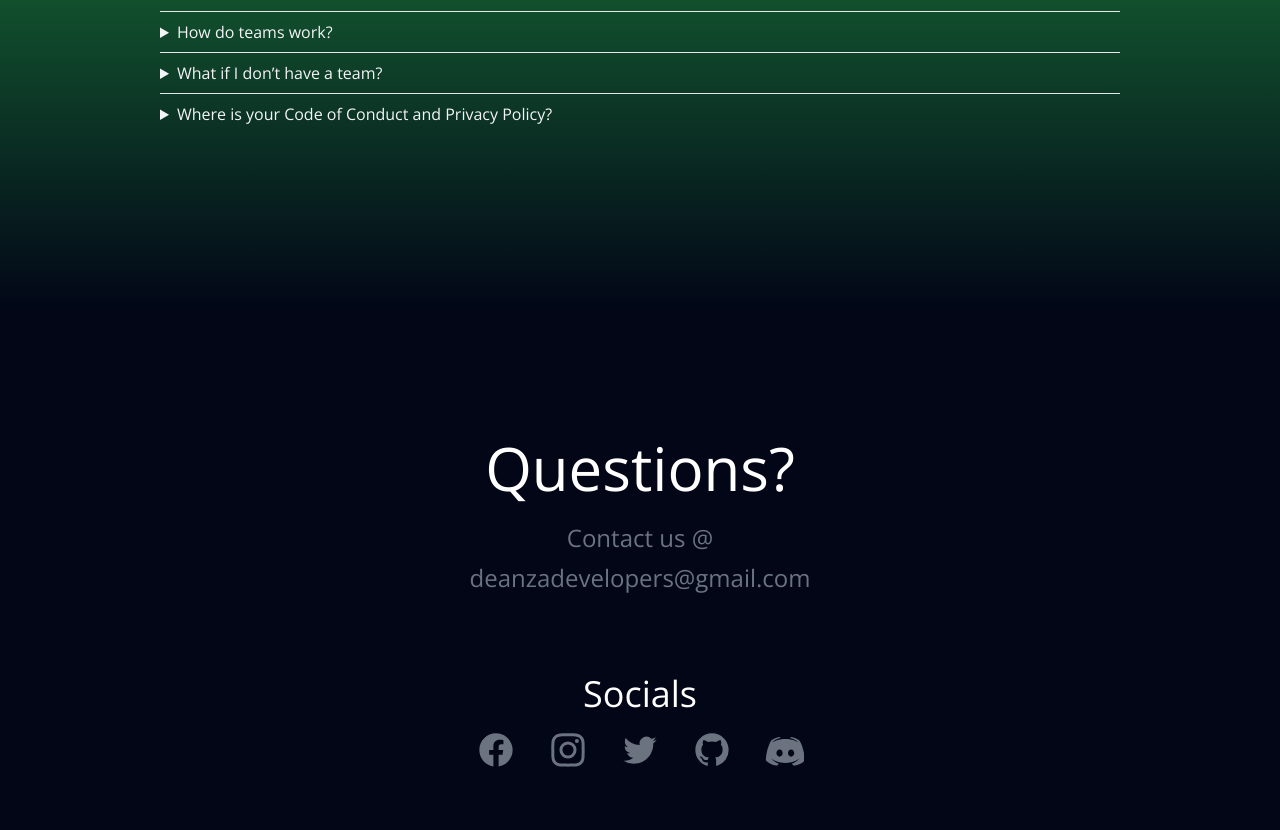
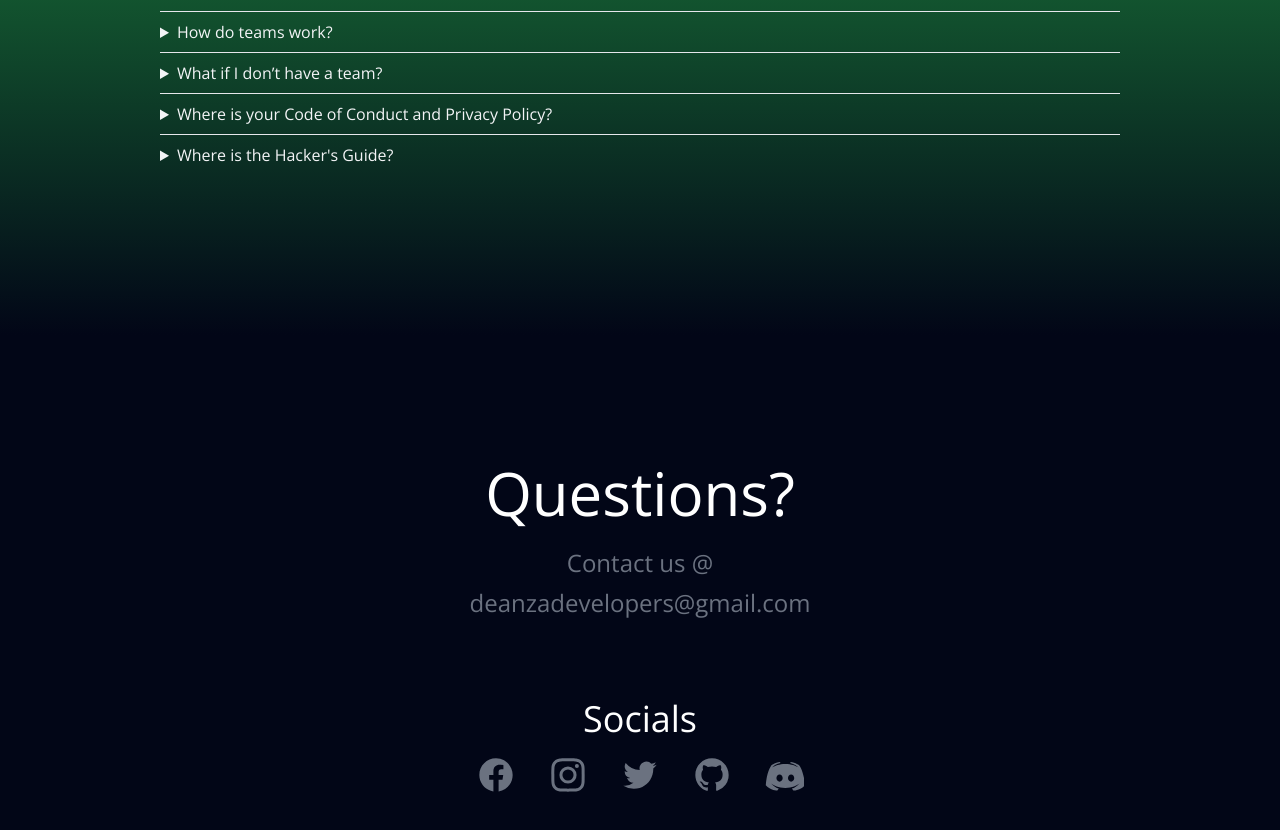
Before and after one commit to moyamanuel/da-hacks.github.io, a Next.js app: page / in a window 1280 px wide. Shown: the part 1762-2592 px from the top of the page. Built offline with nearby package versions, Linux system fonts and the light colour scheme.

Commit message:
add hacker's guide link to faq

```diff
--- a/src/app/components/faq.tsx
+++ b/src/app/components/faq.tsx
@@ -128,6 +128,20 @@ export default function Faq() {
               </p>
             </div>
           </details>
+          <details>
+            <summary className="py-2 outline-none cursor-pointer focus:underline">
+              Where is the Hacker's Guide?
+            </summary>
+            <div className="px-4 pb-4">
+              <p>
+                The Hacker's Guide can be found{" "}
+                <a href="https://docs.google.com/document/d/e/2PACX-1vQmDCK49N5kSuBpJ9Dw5KhlMqriV16uB-_2R0-PrGmk3n3X-dB9Prqh02WYxIBSJoETj7I4buMfd84t/pub" className="underline text">
+                  here
+                </a>
+                .
+              </p>
+            </div>
+          </details>
         </div>
       </div>
     </section>
```
